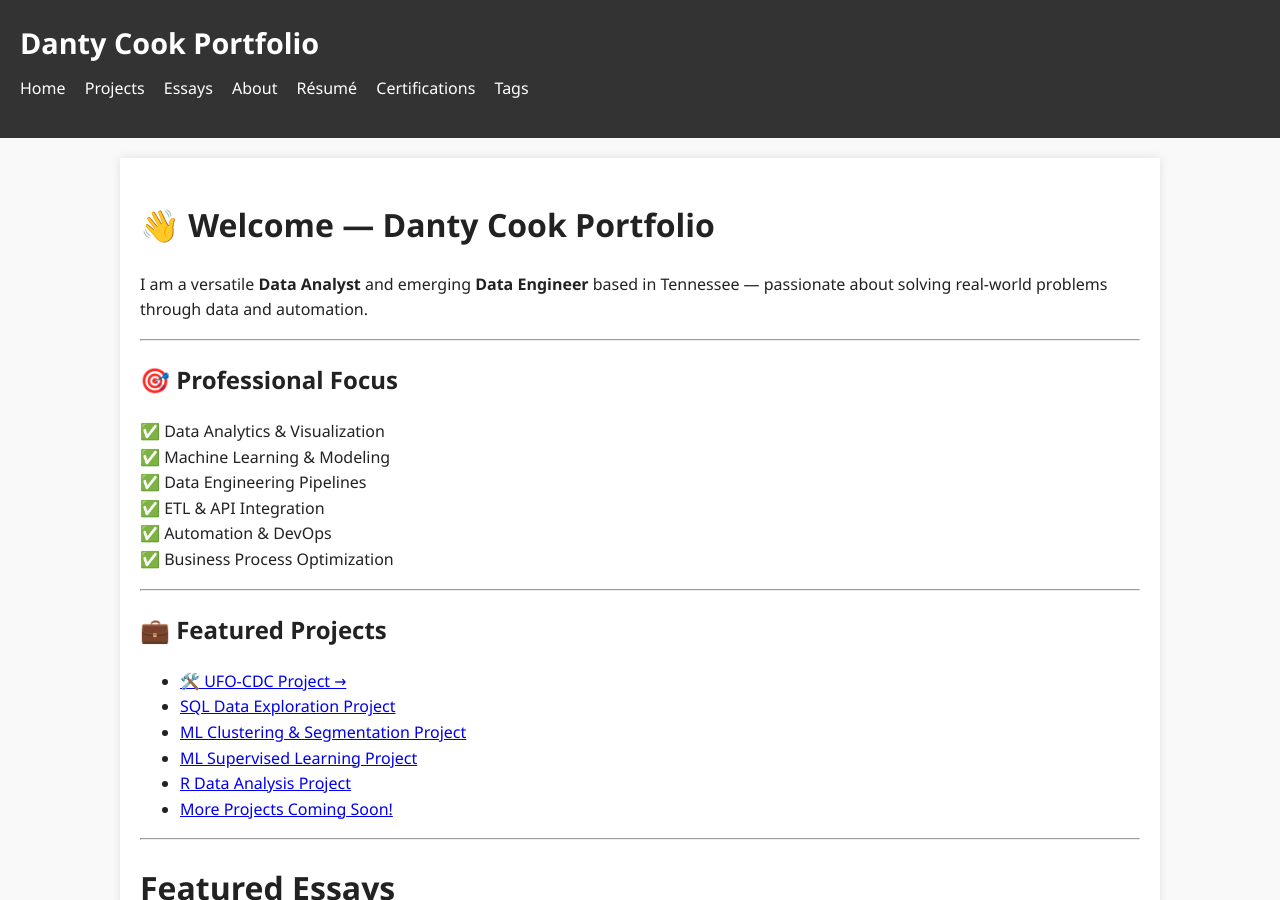
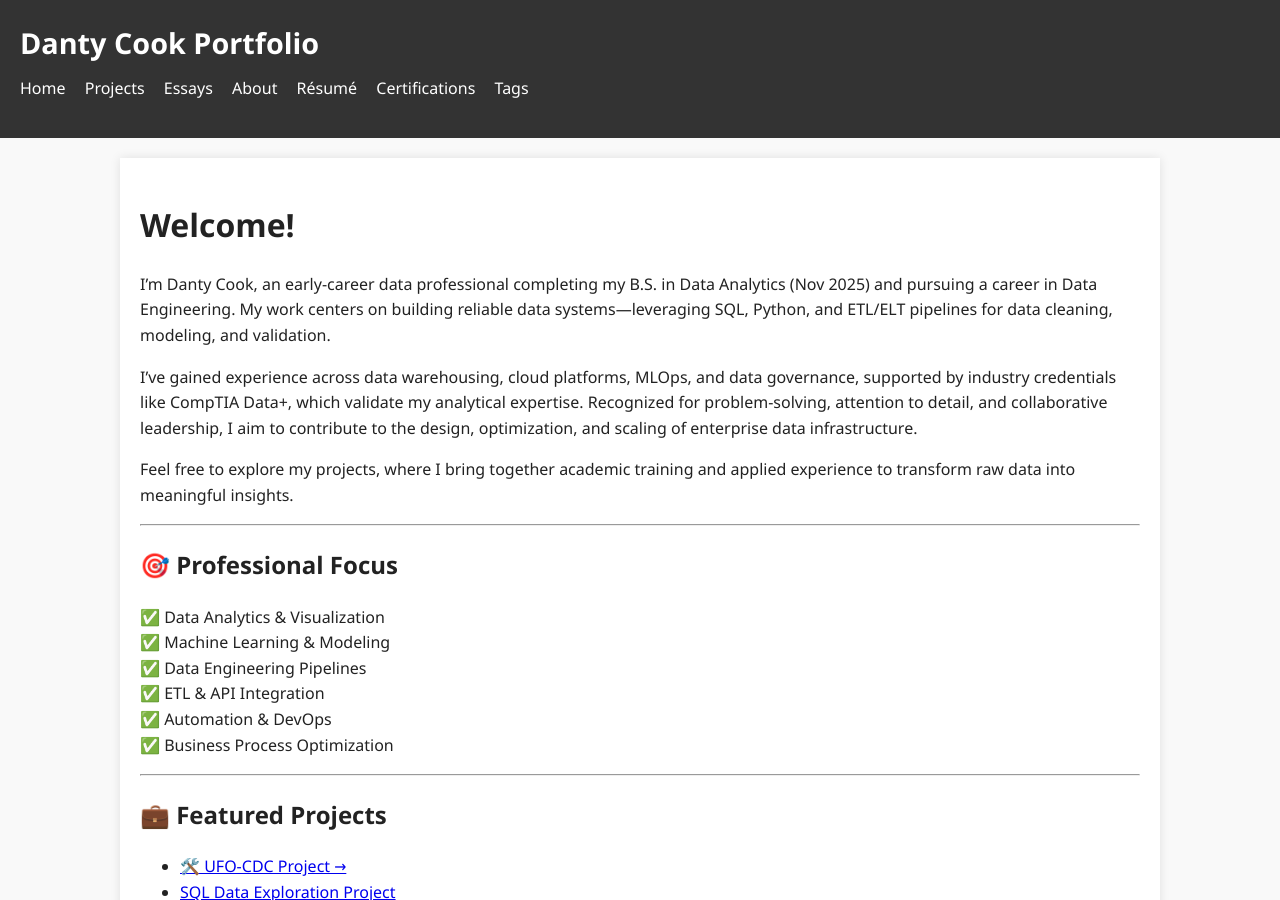
Before and after one commit to DantyDCook/portfolio, a Jekyll site: the page built from _pages/index.md, in a window 1280 px wide and 900 px high. Built offline with Jekyll 4.4.1, drawn with Linux system fonts in a browser that asks for light colours.

Commit message:
Update index.md
updated welcome message

```diff
--- a/_pages/index.md
+++ b/_pages/index.md
@@ -4,9 +4,13 @@ title: Home
 permalink: /
 ---
 
-# 👋 Welcome — Danty Cook Portfolio
+# Welcome!
 
-I am a versatile **Data Analyst** and emerging **Data Engineer** based in Tennessee — passionate about solving real-world problems through data and automation.
+I’m Danty Cook, an early-career data professional completing my B.S. in Data Analytics (Nov 2025) and pursuing a career in Data Engineering. My work centers on building reliable data systems—leveraging SQL, Python, and ETL/ELT pipelines for data cleaning, modeling, and validation.
+
+I’ve gained experience across data warehousing, cloud platforms, MLOps, and data governance, supported by industry credentials like CompTIA Data+, which validate my analytical expertise. Recognized for problem-solving, attention to detail, and collaborative leadership, I aim to contribute to the design, optimization, and scaling of enterprise data infrastructure.
+
+Feel free to explore my projects, where I bring together academic training and applied experience to transform raw data into meaningful insights.
 
 ---
 
```
